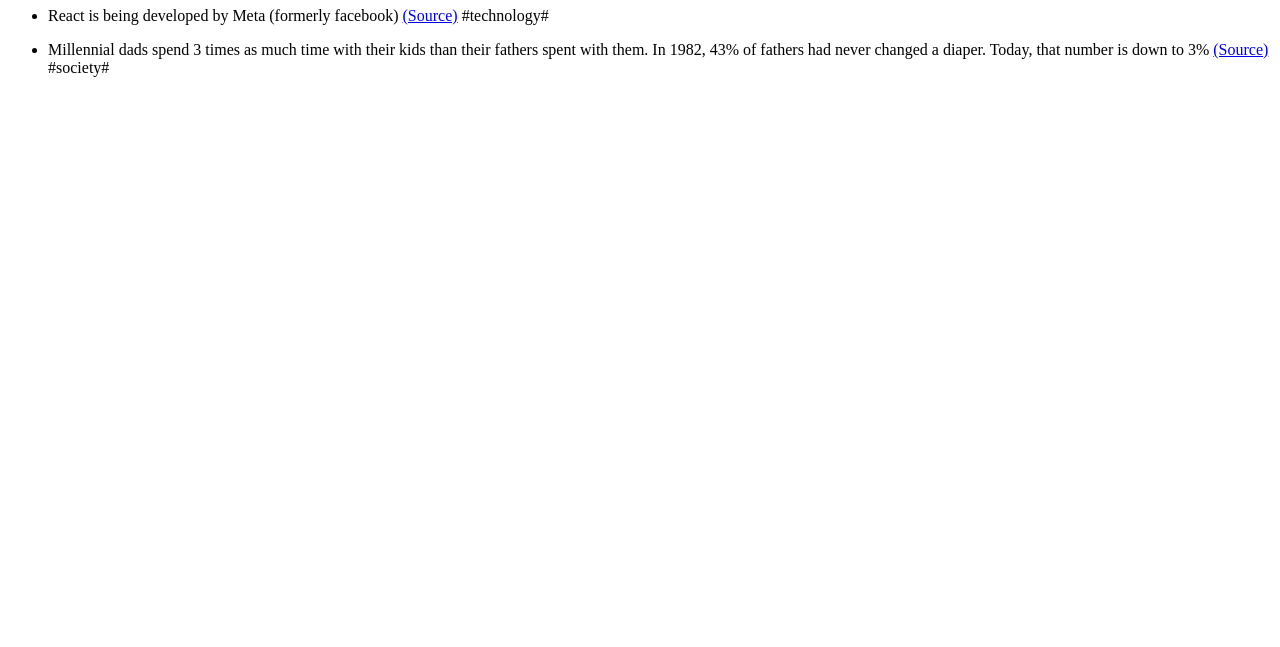
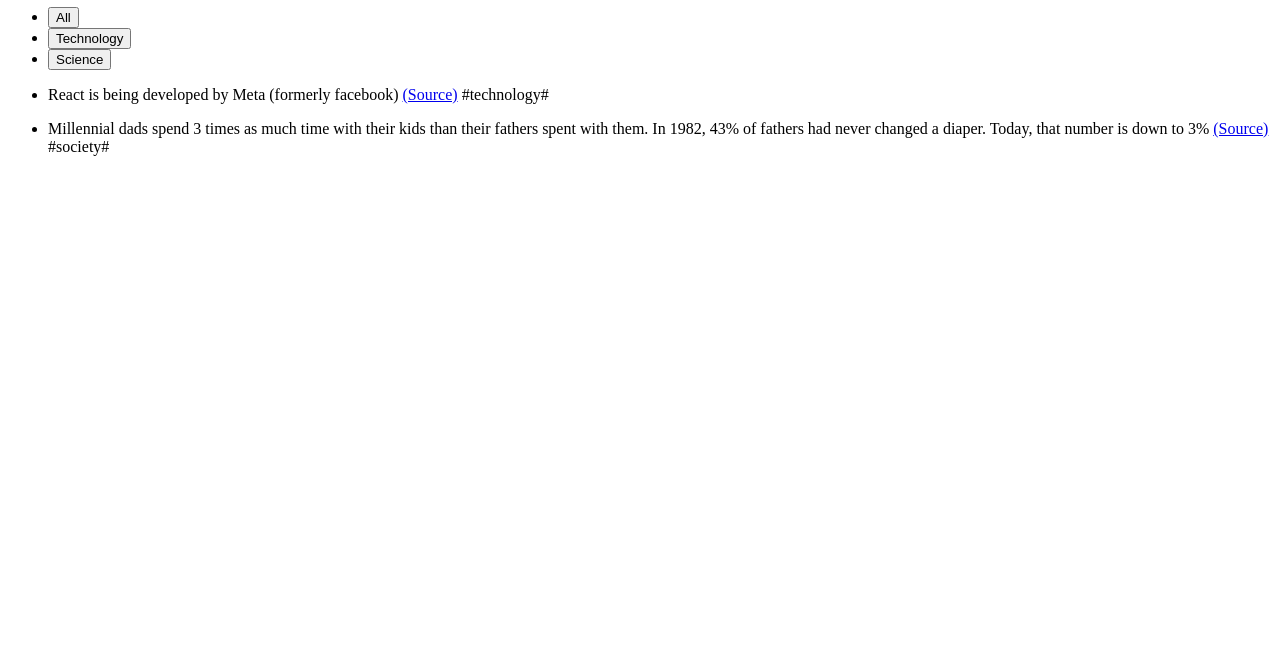
Before and after one commit to artsingletary/Udemy_Full_Stack_Web_App, a plain HTML site: page index.html in a window 1280 px wide. Shown: the part 153-800 px from the top of the page. Drawn offline with Linux system fonts and the light colour scheme.

Commit message:
Structuring the App

```diff
--- a/index.html
+++ b/index.html
@@ -11,6 +11,16 @@
       <h1>Today I Learned</h1>
     </header>
 
+    <main>
+      <aside>
+        <ul>
+          <li><button>All</button></li>
+          <li><button>Technology</button></li>
+          <li><button>Science</button></li>
+        </ul>
+      </aside>
+
+      <section>
         <ul>
           <li>
             <p>
@@ -21,16 +31,19 @@
           </li>
           <li>
             <p>
-          Millennial dads spend 3 times as much time with their kids than their
-          fathers spent with them. In 1982, 43% of fathers had never changed a
-          diaper. Today, that number is down to 3%
+              Millennial dads spend 3 times as much time with their kids than
+              their fathers spent with them. In 1982, 43% of fathers had never
+              changed a diaper. Today, that number is down to 3%
               <a
                 href="https:/www.mother.ly/parenting/millennial-dads-spend-more-time-with-their-kids"
+                target="_blank"
                 >(Source)</a
               >
               <span>#society#</span>
             </p>
           </li>
         </ul>
+      </section>
+    </main>
   </body>
 </html>
```
Lines whose indentation alone changed are shown as unchanged.
